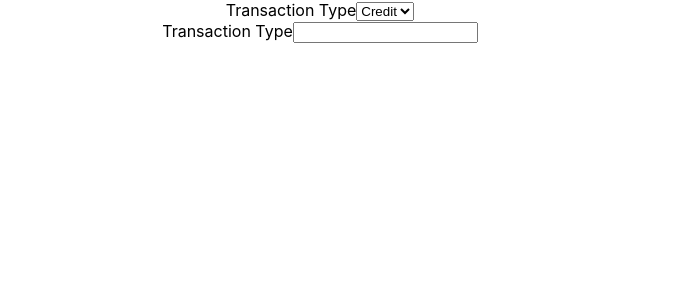
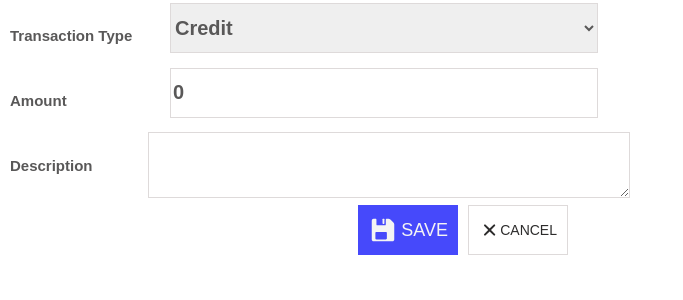
Before and after one commit to Govardhan447/transactions, a React (Create React App) app: page /add-transaction in a window 1280 px wide. Shown: the top 300 px of the page, without its empty margins (0-683 px from the left). Built offline with nearby package versions, Linux system fonts and the light colour scheme; a web font is replaced by a local one.

Commit message:
pedding fecting

```diff
--- a/src/components/AddTransaction/index.css
+++ b/src/components/AddTransaction/index.css
@@ -1,8 +1,96 @@
-.add-container{
-    width: 50%;
-    height: 40%;
-    display: flex;
-    flex-direction: column;
-    justify-content: flex-start;
-    align-items: center;
+.add-container {
+  width: 50%;
+  height: auto;
+  display: flex;
+  flex-direction: column;
+  justify-content: center;
+  align-items: center;
+  padding: 10px;
 }
+
+.transaction-type-container {
+  width: 100%;
+  height: 50px;
+  display: flex;
+  flex-direction: row;
+  justify-content: flex-start;
+  align-items: center;
+  margin-bottom: 15px;
+}
+.select-container {
+  width: 69%;
+  height: 100%;
+  display: flex;
+  flex-direction: row;
+  justify-content: center;
+  align-items: center;
+  margin-left: 10px;
+  border: 1px solid #dedada;
+  margin-bottom: 15px;
+  font-size: 20px;
+  font-family: sans-serif;
+  color: #595858;
+  font-weight: 600;
+}
+
+.text-container {
+  margin-left: 10px;
+  border: 1px solid #dedada;
+}
+
+.lable {
+  width: 150px;
+  height: 50px;
+  display: flex;
+  flex-direction: row;
+  justify-content: flex-start;
+  align-items: center;
+  font-size: 15px;
+  font-family: sans-serif;
+  color: #595858;
+  font-weight: 600;
+}
+
+.save-btn {
+  background-color: #4649fb;
+  color: #f4f4f4;
+  font-size: 18px;
+  font-family: sans-serif;
+  width: 100px;
+  height: 50px;
+  display: flex;
+  flex-direction: row;
+  justify-content: space-between;
+  align-items: center;
+  padding: 10px;
+  border: none;
+}
+
+.button-container {
+  width: 80%;
+  height: auto;
+  display: flex;
+  flex-direction: row;
+  justify-content: flex-end;
+  align-items: center;
+}
+
+.close-btn {
+  color: #2d2c2c;
+  font-size: 14px;
+  font-family: sans-serif;
+  width: 100px;
+  height: 50px;
+  display: flex;
+  flex-direction: row;
+  justify-content: space-between;
+  align-items: center;
+  padding: 10px;
+  background-color: transparent;
+  margin-left: 10px;
+  border: 1px solid #dedada;
+}
+
+.icon {
+  font-size: 30px;
+}
--- a/src/components/AddTransaction/index.js
+++ b/src/components/AddTransaction/index.js
@@ -1,33 +1,107 @@
 import {Component} from 'react'
+import {IoIosSave} from 'react-icons/io'
+import {IoClose} from 'react-icons/io5'
 
 import './index.css'
 
 class AddTransaction extends Component {
   state = {
-    credit: 0,
-    debit: 0,
-    balence: 0,
     description: '',
-    transactionDetail: '',
-    inputAmount: '',
+    transactionDetails: [],
+    inputAmount: 0,
+    transactionType: 'credit',
+  }
+
+  onchangeInputAmount = event => {
+    this.setState({inputAmount: event.target.value})
+  }
+
+  onchangeInputDescription = event => {
+    this.setState({description: event.target.value})
+  }
+
+  onchangeTransactions = event => {
+    this.setState({transactionType: event.target.value})
+  }
+
+  onsubmitForm = async () => {
+    const {inputAmount, transactionType, description} = this.state
+
+    const newList = {
+      date: new Date(),
+      description,
+      transactionType,
+      inputAmount,
+    }
+
+    const url = 'https://apis.ccbp.in/login'
+    const options = {
+      method: 'POST',
+      body: JSON.stringify(newList),
+    }
+
+    const response = await fetch(url, options)
+    const data = await response.json()
+    if (response.ok === true) {
+      this.onSubmitSuccess(data.jwt_token)
+    } else {
+      this.onSubmitFailure(data.error_msg)
+    }
+
+    this.setState(prevState => ({
+      transactionDetails: [...prevState.transactionDetails, newList],
+    }))
   }
 
   render() {
-    const {inputAmount} = this.state
+    const {inputAmount, transactionDetails} = this.state
     return (
-      <div className="add-container">
+      <form className="add-container" onSubmit={this.onsubmitForm}>
         <div className="transaction-type-container">
-          <lable>Transaction Type</lable>
-          <select>
+          <lable className="lable">Transaction Type</lable>
+          <select
+            className="select-container"
+            onChange={this.onchangeTransactions}
+          >
             <option value="credit">Credit</option>
             <option value="debit">Debit</option>
           </select>
         </div>
-        <div>
-          <lable>Transaction Type</lable>
-          <input type="number" value={inputAmount} />
+        <div className="transaction-type-container">
+          <lable className="lable">Amount</lable>
+          <input
+            className="select-container"
+            type="number"
+            value={inputAmount}
+            onChange={this.onchangeInputAmount}
+          />
         </div>
-      </div>
+        <div className="transaction-type-container">
+          <lable className="lable">Description</lable>
+          <textarea
+            className="text-container"
+            rows="4"
+            cols="68"
+            onChange={this.onchangeInputDescription}
+          >
+            {}
+          </textarea>
+        </div>
+        <div className="button-container">
+          <button type="submit" className="save-btn">
+            <IoIosSave className="icon" />
+            SAVE
+          </button>
+          <button
+            type="button"
+            className="close-btn"
+            onClick={this.onclickClose}
+          >
+            <IoClose className="icon" />
+            CANCEL
+          </button>
+        </div>
+      </form>
     )
   }
 }
```
